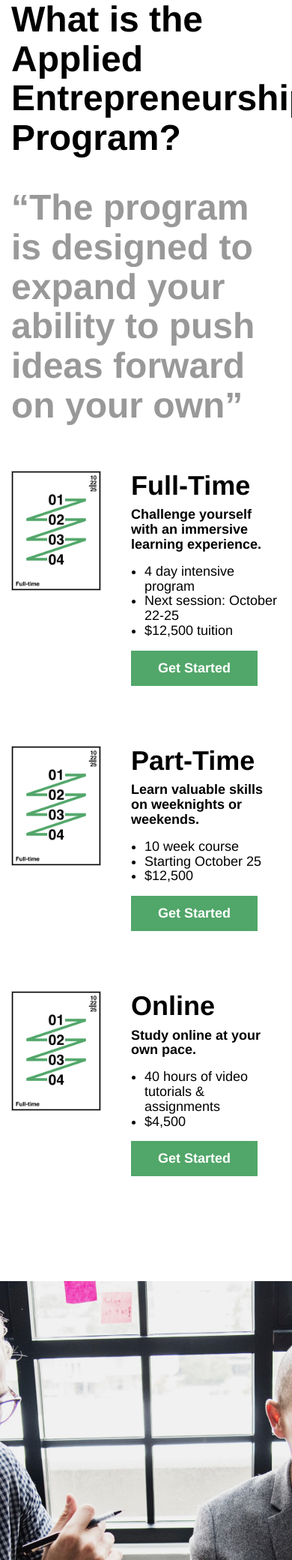
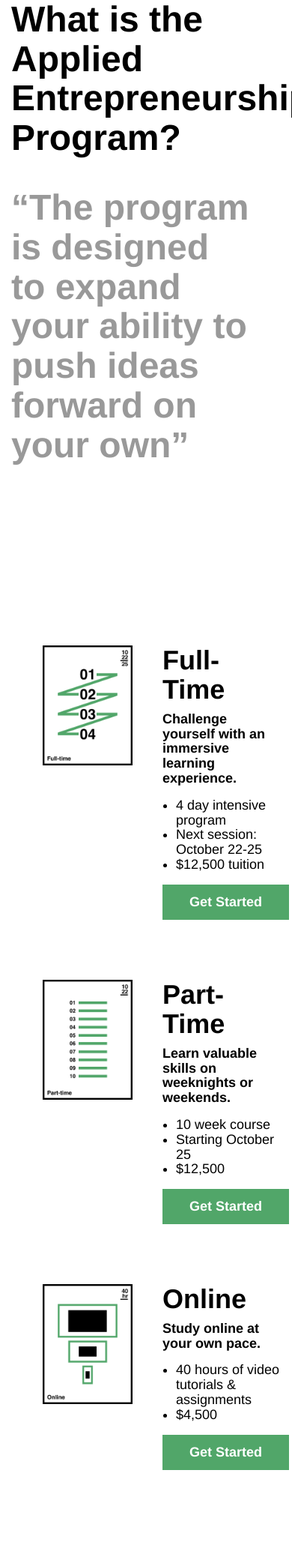
Before and after one commit to AlexanderPease/ae-flask, a Flask app: page / in a window 390 px wide; the page is wider, and only the part inside the window is pictured. Shown: the part 728-2809 px from the top of that part at 75% size. Run offline with Flask 2, Linux system fonts and the light colour scheme; style sheets or scripts are compiled from the project's sources; some libraries are stand-ins or nearby versions.

Commit message:
Finish non-responsive desktop index page

```diff
--- a/app/static/sass/base.scss
+++ b/app/static/sass/base.scss
@@ -96,6 +96,17 @@ input::placeholder {
     margin-top: 80px;
     margin-bottom: 60px;
 
+
+    $col-margin: 42px;
+    .qa-left {
+        margin-right: $col-margin;
+    }
+
+    .qa-right {
+        margin-left: $col-margin;
+        margin-top: 200px;
+    }
+
     .question, .answer {
         font-size: $title-large;
         margin-bottom: 40px;
--- a/app/static/sass/index.scss
+++ b/app/static/sass/index.scss
@@ -55,15 +55,8 @@
         margin-bottom: 80px;
     }
 
-    .poster-top {
-        margin-top: 20px;
-    }
-
     $image-width: 120px;
     .poster-image {
-        background-image: url($img_path + 'posters/poster-full-time.png');
-        background-size: contain;
-        height: 160px;
         width: $image-width;
         position: absolute;
     }
@@ -83,6 +76,22 @@
     .poster-subtitle {
         font-size: $text-large;
         margin-top: 10px;
+    }
+
+    // Mini Posters
+    .poster-mini {
+        margin-bottom: 60px;
+    }
+
+    .poster-mini-image {
+        width: 80px;
+        display: block;
+        margin-bottom: 16px;
+    }
+
+    .poster-mini-subtitle {
+        color: $gray;
+        margin-top: 8px;
     }
 
     // Section breaks
@@ -111,7 +120,7 @@
     $logo-box-height: 160px;
     .logo-box {
         display: inline-block;
-        width: 230px;
+        width: 210px;
         height: $logo-box-height;
         background-color: $light-gray;
         margin: 18px;
@@ -157,6 +166,7 @@
     .bio-image {
         height: $image-height;
         width: $image-width;
+        object-fit: cover;
         position: absolute;
     }
 
@@ -168,4 +178,19 @@
         color: $gray;
         margin-top: 10px;
     }
+
+    // About Section
+    .section-about {
+        .btn-preview-video, .oi {
+            background-color: $green;
+            color: $white;
+            margin-top: 20px;
+            margin-bottom: 20px;
+        }
+    }
+
+    // Other
+    .subtext {
+        color: $gray;
+    }
 }
--- /dev/null
+++ b/app/templates/macros/bio.html
@@ -0,0 +1,12 @@
+{% macro bio(title, subtitle, text, img_path) %}
+<div class="bio bio-top">
+  <img class="bio-image" src="{{ url_for('static', filename='img/bios/' + img_path) }}"></img>
+  <div class="bio-text">
+    <span class="bio-title">{{ title }}</span>
+    <p>
+      {{ subtitle }}<br/><br/>
+      {{ text}}
+    </p>
+  </div>
+</div>
+{% endmacro %}
--- /dev/null
+++ b/app/templates/macros/btns.html
@@ -0,0 +1,12 @@
+{% macro btn_get_started() %}
+<a class="btn btn-primary" href="{{ url_for('application_email') }}">Get Started</a>
+{% endmacro %}
+
+
+{% macro btn_preview_video() %}
+<a class="btn btn-preview-video" href="#">
+    <img class="img-preview-video" src="{{ url_for('static', filename='img/preview-video.png') }}" />
+    <span class="oi oi-caret-right" aria-hidden="true"></span>
+    Watch Video
+</a>
+{% endmacro %}
--- a/app/templates/macros/index.html
+++ /dev/null
@@ -1,37 +0,0 @@
-{% macro poster(title, subtitle, bullets) %}
-<div class="poster poster-top">
-  <img class="poster-image poster-image-full-time"></img>
-  <div class="poster-text">
-    <span class="poster-title">{{ title }}</span>
-
-    <p class="poster-subtitle">
-      {{ subtitle }}
-    </p>
-
-    <ul>
-      {% for b in bullets %}
-      <li>{{ b }}</li>
-      {% endfor %}
-    </ul>
-
-    <a class="btn btn-primary" href="{{ url_for('application_email') }}">Get Started</a>
-  </div>
-</div>
-{% endmacro %}
-
-{% macro btn_get_started() %}
-<a class="btn btn-primary" href="{{ url_for('application_email') }}">Get Started</a>
-{% endmacro %}
-
-{% macro bio(title, subtitle, text, img_path) %}
-<div class="bio bio-top">
-  <img class="bio-image" src="{{ url_for('static', filename='img/bios/' + img_path) }}"></img>
-  <div class="bio-text">
-    <span class="bio-title">{{ title }}</span>
-    <p>
-      {{ subtitle }}<br/><br/>
-      {{ text}}
-    </p>
-  </div>
-</div>
-{% endmacro %}
--- /dev/null
+++ b/app/templates/macros/posters.html
@@ -0,0 +1,29 @@
+{% macro poster(title, subtitle, bullets) %}
+<div class="poster">
+  <img class="poster-image" src="{{ url_for('static', filename='img/posters/poster-' + title.lower().replace(' ', '-') + '.png') }}"></img>
+  <div class="poster-text">
+    <span class="poster-title">{{ title }}</span>
+
+    <p class="poster-subtitle">{{ subtitle }}</p>
+
+    {% if bullets %}
+    <ul>
+      {% for b in bullets %}
+      <li>{{ b }}</li>
+      {% endfor %}
+    </ul>
+    {% endif %}
+
+    <a class="btn btn-primary" href="{{ url_for('application_email') }}">Get Started</a>
+  </div>
+</div>
+{% endmacro %}
+
+
+{% macro poster_mini(title, subtitle, filename) %}
+<div class="poster-mini">
+  <img class="poster-mini-image" src="{{ url_for('static', filename='img/posters/poster-' + filename + '.png')}}"></img>
+  <span>{{ title }}</span>
+  <p class="poster-mini-subtitle">{{ subtitle }}</p>
+</div>
+{% endmacro %}
--- a/app/templates/public/index.html
+++ b/app/templates/public/index.html
@@ -1,5 +1,7 @@
 {% extends "base.html" %}
-{% from 'macros/index.html' import poster, btn_get_started, bio %}
+{% from 'macros/posters.html' import poster, poster_mini %}
+{% from 'macros/bio.html' import bio %}
+{% from 'macros/btns.html' import btn_get_started, btn_preview_video %}
 
 {% block description %}Get ahead by learning from successful entrepreneurs.{% endblock %}
 
@@ -17,11 +19,7 @@
             Sed ut perspiciatis unde omnis iste natus error sit voluptatem accusantium doloremque laudantium
           </span>
 
-          <a class="btn btn-preview-video" href="#">
-            <img class="img-preview-video" src="{{ url_for('static', filename='img/preview-video.png') }}" />
-            <span class="oi oi-caret-right" aria-hidden="true"></span>
-            Watch Video
-          </a>
+          {{ btn_preview_video() }}
         </div>
       </div>
     </div>
@@ -30,6 +28,7 @@
   <div class="section-qa container">
     <div class="row">
       <div class="col-md-6">
+        <div class="qa-left">
           <p class="question">
             What is the Applied Entrepreneurship Program?
           </p>
@@ -37,8 +36,10 @@
             &ldquo;The program is designed to expand your ability to push ideas forward on your own&rdquo;
           </p>
         </div>
+      </div>
 
-      <div class="col-md-6">
+      <div class="col-md-6 ">
+        <div class="qa-right">
           {{
             poster(
             'Full-Time',
@@ -60,12 +61,14 @@
         </div>
       </div>
     </div>
+  </div>
 
   <div class="section-break divider-1"></div>
 
   <div class="section-qa container">
     <div class="row">
       <div class="col-md-6">
+        <div class="qa-left">
           <p class="question">
             Where Do AE: Students Work?
           </p>
@@ -73,8 +76,10 @@
             &ldquo;Sed ut perspi ciatis unde omnis iste natus error sit voluptatem.&rdquo;
           </p>
         </div>
+      </div>
 
       <div class="col-md-6">
+        <div class="qa-right">
           <div class="logo-box">
             <div class="logo-img-container logo-wsj"></div>
           </div>
@@ -96,6 +101,7 @@
         </div>
       </div>
     </div>
+  </div>
 
   <div class="section-quote quote-1">
     <div class="container">
@@ -110,6 +116,7 @@
   <div class="section-qa container">
     <div class="row">
       <div class="col-md-6">
+        <div class="qa-left">
           <p class="question">
             What Courses Do You Offer?
           </p>
@@ -118,26 +125,97 @@
           </p>
           {{ btn_get_started() }}
         </div>
+      </div>
 
       <div class="col-md-6">
+        <div class="qa-right">
+          <div class="row">
+            <div class="col-md-6">
               {{
-          poster(
-          'Full-Time',
-          'Challenge yourself with an immersive learning experience.',
-          ['4 day intensive program', 'Next session: October 22-25', '$12,500 tuition'])
+                poster_mini(
+                'Why entrepreneurship?',
+                'Sed ut perspiciatis unde omnis iste natus error sit volup tatem accus antium dolore',
+                'why')
               }}
+            </div>
+            <div class="col-md-6">
               {{
-          poster(
-          'Part-Time',
-          'Learn valuable skills on weeknights or weekends.',
-          ['10 week course', 'Starting October 25', '$12,500'])
+                poster_mini(
+                'How to spot an opportunity',
+                'Sed ut perspiciatis unde omnis iste natus error sit volup tatem accus antium dolore',
+                'opportunity')
               }}
+            </div>
+          </div>
+
+          <div class="row">
+            <div class="col-md-6">
               {{
-          poster(
-          'Online',
-          'Study online at your own pace.',
-          ['40 hours of video tutorials & assignments', '$4,500'])
+                poster_mini(
+                'How to listen to customers',
+                'Sed ut perspiciatis unde omnis iste natus error sit volup tatem accus antium dolore',
+                'customers')
               }}
+            </div>
+            <div class="col-md-6">
+              {{
+                poster_mini(
+                'How to get buy-in to your idea',
+                'Sed ut perspiciatis unde omnis iste natus error sit volup tatem accus antium dolore',
+                'buy')
+              }}
+            </div>
+          </div>
+
+          <div class="row">
+            <div class="col-md-6">
+              {{
+                poster_mini(
+                'Pitch your idea',
+                'Sed ut perspiciatis unde omnis iste natus error sit volup tatem accus antium dolore',
+                'pitch')
+              }}
+            </div>
+            <div class="col-md-6">
+              {{
+                poster_mini(
+                'Wireframe your idea',
+                'Sed ut perspiciatis unde omnis iste natus error sit volup tatem accus antium dolore',
+                'framework')
+              }}
+            </div>
+          </div>
+
+          <div class="row">
+            <div class="col-md-6">
+              {{
+                poster_mini(
+                'Work with freelancers',
+                'Sed ut perspiciatis unde omnis iste natus error sit volup tatem accus antium dolore',
+                'freelancer')
+              }}
+            </div>
+            <div class="col-md-6">
+              {{
+                poster_mini(
+                'Introduction to signal mining',
+                'Sed ut perspiciatis unde omnis iste natus error sit volup tatem accus antium dolore',
+                'signal')
+              }}
+            </div>
+          </div>
+
+          <div class="row">
+            <div class="col-md-6">
+              {{
+                poster_mini(
+                'Write a 0-to-1 business plan',
+                'Sed ut perspiciatis unde omnis iste natus error sit volup tatem accus antium dolore',
+                'plan')
+              }}
+            </div>
+          </div>
+        </div>
       </div>
     </div>
   </div>
@@ -163,6 +241,7 @@
   <div class="section-qa container">
     <div class="row">
       <div class="col-md-6">
+        <div class="qa-left">
           <p class="question">
             Is There Financial Aid?
           </p>
@@ -171,26 +250,21 @@
           </p>
           {{ btn_get_started() }}
         </div>
+      </div>
 
       <div class="col-md-6">
+        <div class="qa-right">
           {{
             poster(
-          'Full-Time',
-          'Challenge yourself with an immersive learning experience.',
-          ['4 day intensive program', 'Next session: October 22-25', '$12,500 tuition'])
+            'Employee Sponsorship',
+            'Learn how to request financial support from your employer.')
           }}
           {{
             poster(
-          'Part-Time',
-          'Learn valuable skills on weeknights or weekends.',
-          ['10 week course', 'Starting October 25', '$12,500'])
+            'Payment Plans',
+            'Take advantage of easy, low-cost financingplans.')
           }}
-        {{
-          poster(
-          'Online',
-          'Study online at your own pace.',
-          ['40 hours of video tutorials & assignments', '$4,500'])
-        }}
+        </div>
       </div>
     </div>
   </div>
@@ -200,6 +274,7 @@
   <div class="section-qa container">
     <div class="row">
       <div class="col-md-6">
+        <div class="qa-left">
           <p class="question">
             Who Are My Instructors?
           </p>
@@ -207,11 +282,14 @@
             &ldquo;Sed ut perspi ciatis unde omnis iste natus error sit voluptatem.&rdquo;
           </p>
         </div>
+      </div>
 
       <div class="col-md-6">
+        <div class="qa-right">
           {{ bio('Philip Petersen', 'Partner at Prehype and co-founder of Crafted By and Whitespace', 'Philip has been building products and businesses for 20+ years. He also helps corporations and entrepreneurs co-create new businesses together. He thinks a lot about entrepreneurship and how it can help the world.', 'philip-petersen.jpeg') }}
 
           {{ bio('Dan Shipper', 'EIR at Prehype and co-founder of Firefly', 'Dan is an entrepreneur and writer living in New York City. He is currently consulting for several startups in NYC and working on an illustrated novella about entrepreneurship.', 'dan-shipper.jpeg') }}
+        </div>
       </div>
     </div>
   </div>
@@ -219,6 +297,7 @@
   <div class="section-qa container">
     <div class="row">
       <div class="col-md-6">
+        <div class="qa-left">
           <p class="question">
             Are There Any Guest Speakers?
           </p>
@@ -226,13 +305,16 @@
             &ldquo;Yes.&rdquo;
           </p>
         </div>
+      </div>
 
       <div class="col-md-6">
+        <div class="qa-right">
           {{ bio('Saman Rahmanian', 'Co-founder Managed by Q and Roman', 'Having built and raised funding for two successful companies, Saman brings his expertise to our "Pitch Your Idea" class.', 'saman-rahmanian.jpeg') }}
 
           {{ bio('Leif Abraham', 'TBD', 'TBD', 'leif-abraham.jpeg') }}
 
           {{ bio('Henrik Werdelin', 'TBD', 'TBD', 'henrik-werdelin.jpeg') }}
+        </div>
       </div>
     </div>
   </div>
@@ -247,5 +329,33 @@
     </div>
   </div>
 
+  <div class="section-qa section-about container">
+    <div class="row">
+      <div class="col-md-6">
+        <div class="qa-left">
+          <p class="question">Applied Entrepreneurship and Prehype</p>
+          {{ btn_get_started() }}
+        </div>
+      </div>
+      <div class="col-md-6">
+        <p>
+          The Institute of Applied Entrepreneurship was created by venture development company Prehype. Prehype is a network of entrepreneurs that launch companies by themselves or in collaboration with corporations. After building 45+ companies, we realized that there is a common methodology, process, and structure to getting any business off the ground. We created Applied Entrepreneurship to share those learnings with you.
+        </p>
+
+        {{ btn_preview_video() }}
+
+        <p class="subtext">
+          Our video series explains how you can apply entrepreneurship to any career and to your personal life.
+        </p>
+        <p class="subtext">
+          Together with entrepreneurs, non-profit executives, business professionals, investors and academics we outline a mindset and skillsets that can be used by anyone.
+        </p>
+        <p class="subtext">
+          The series has been created by Prehype and is currently available through The Wall Street Journal.
+        </p>
+      </div>
+    </div>
+  </div>
+
 </div>
 {% endblock %}
```
Also changed, not shown: app/static/img/posters/poster-buy.png (added), app/static/img/posters/poster-customers.png (added), app/static/img/posters/poster-employee-sponsorship.png (added), app/static/img/posters/poster-framework.png (added), app/static/img/posters/poster-freelancer.png (added), app/static/img/posters/poster-online.png (added), app/static/img/posters/poster-opportunity.png (added), app/static/img/posters/poster-part-time.png (added), app/static/img/posters/poster-payment-plans.png (added), app/static/img/posters/poster-pitch.png (added), app/static/img/posters/poster-plan.png (added), app/static/img/posters/poster-signal.png (added), app/static/img/posters/poster-why.png (added). Lines whose indentation alone changed are shown as unchanged.
